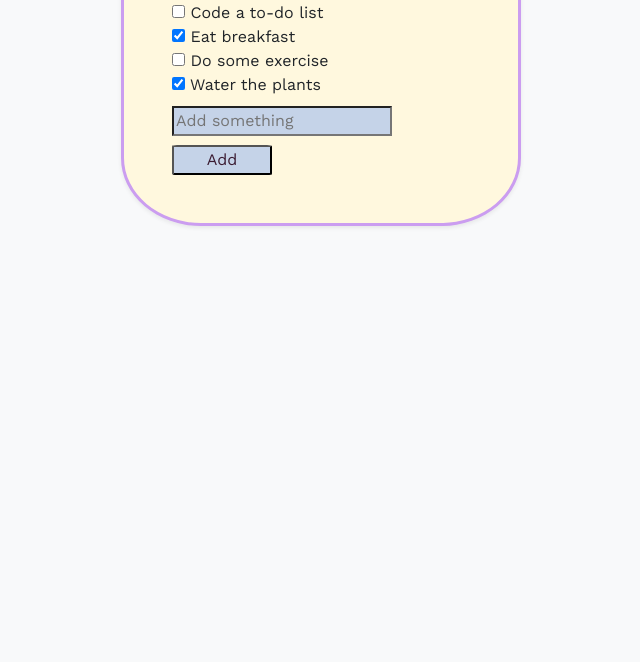
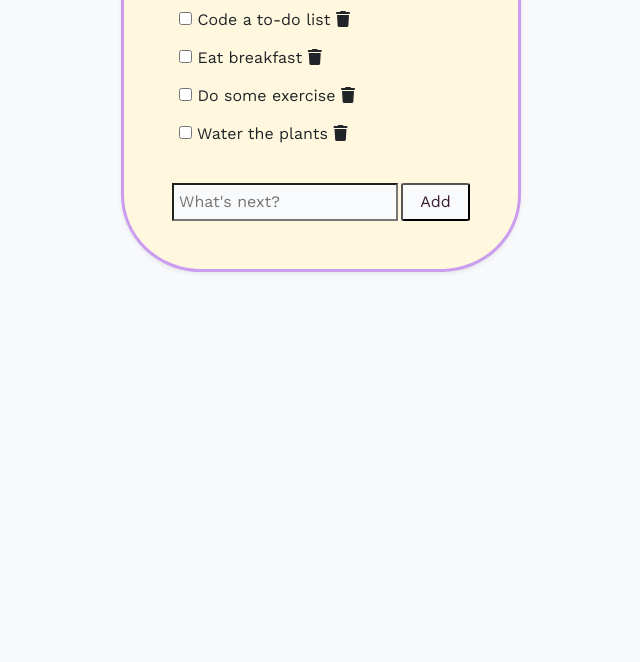
Before and after one commit to ReithanKurau/cutie-list, a plain HTML site: page index.html in a window 1280 px wide. Shown: the part 138-800 px from the top of the page, without its empty margins (319-959 px from the left). Drawn offline with nearby package versions, Linux system fonts and the light colour scheme; a web font is replaced by a local one.

Commit message:
Delete button

```diff
--- a/index.html
+++ b/index.html
@@ -26,12 +26,15 @@
       <div class="col-lg-4 shadow-sm p-5 listBox">
         <h1 class="mb-3">🗒 My Todo List</h1>
         <div id="todosContainer" v-clock>
-          <div v-cloak v-for="todo in todos">
+          <div class="todos" v-cloak v-for="todo in todos">
             <input type="checkbox" v-bind:checked=todo.done>
             {{ todo.title }}
+            <i class="fa-solid fa-trash" v-on:click="deleteTodo"></i>
           </div>
-          <input class="btn-write" v-model="newTodo" placeholder="Add something" />
-          <button class="btn-submit" v-on:click="addTodo">Add</button>
+          <div class="submit-container">
+            <input class="btn-write" v-model="newTodo" placeholder="What's next?" />
+            <button class="btn-submit" v-on:click="addTodo">Add</button>
+          </div>
         </div>
       </div>
     </div>
--- a/lib/to-do-list.js
+++ b/lib/to-do-list.js
@@ -5,9 +5,9 @@ createApp({
     return {
       todos: [
         { title: "Code a to-do list", done: false },
-        { title: "Eat breakfast", done: true },
+        { title: "Eat breakfast", done: false },
         { title: "Do some exercise", done: false },
-        { title: "Water the plants", done: true }
+        { title: "Water the plants", done: false }
       ],
       newTodo: ""
     };
--- a/style.css
+++ b/style.css
@@ -1,4 +1,3 @@
-/* Your customized CSS goes here */
 @import url('https://fonts.googleapis.com/css2?family=Delius&family=Work+Sans:ital,wght@0,100..900;1,100..900&display=swap');
 
 [v-cloak] {
@@ -16,25 +15,37 @@
 .listBox {
   font-family: "Work Sans", sans-serif;
   font-optical-sizing: auto;
-  font-weight: 100px;
   font-style: normal;
   background-color: #FFF8DE;
   border-radius: 20%;
   border-style: solid;
   border-color: #CB9DF0;
   width: 400px;
+  padding: 3px;
+}
+
+.todos {
+  padding: 7px;
+}
+
+.submit-container{
+  display:flex;
+}
+
+.btn-write {
+  background-color: #F8FAFC;
+  margin-top: 10%;
+  padding: 5px;
+  margin-right: 3px;
+  color: black;
 }
 
 .btn-submit {
   color: #3B1C32;
-  background-color: #C5D3E8;
+  background-color: #F8FAFC;
   width: 100px;
-  margin-top: 9px;
+  margin-top: 10%;
   text-align: center;
   border-radius: 5%;
+  padding: 5px;
 }
-
-.btn-write {
-  background-color: #C5D3E8;
-  margin-top: 9px;
-}
```
